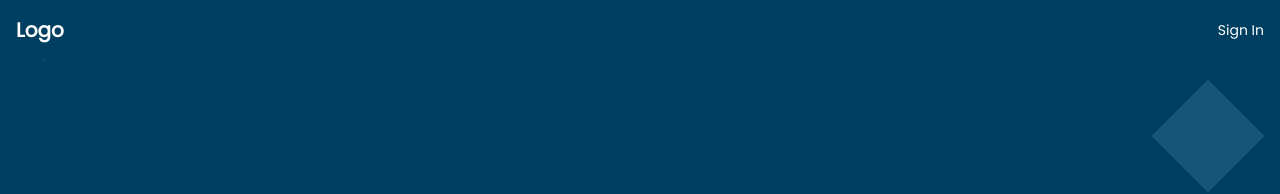
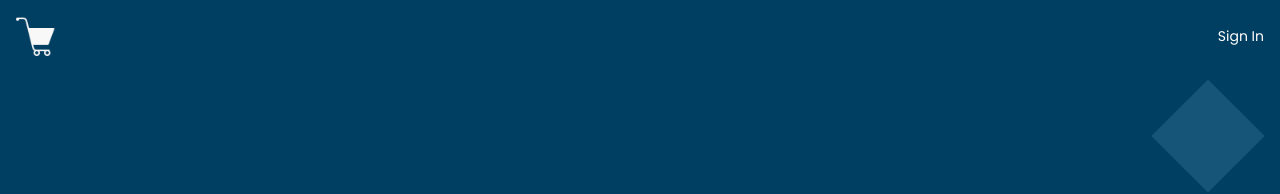
Before and after one commit to sahathiya/ProductManagement, a React (Vite) app in the folder Client/: page / in a window 1280 px wide. Shown: the top 194 px of the page. Built offline with nearby package versions, Linux system fonts and the light colour scheme.

Commit message:
set up the icon

```diff
--- a/Client/src/components/Navbar.jsx
+++ b/Client/src/components/Navbar.jsx
@@ -64,11 +64,11 @@ function Navbar() {
       <div className="max-w-screen-xl mx-auto flex items-center justify-between p-4">
         {activeUser === null ? (
           <div className="w-1/3" onClick={() => navigate("/")}>
-            <h1 className="text-white text-xl font-bold">Logo</h1>
+             <img src={cart} className="w-10 h-10 object-contain" alt="Logo"/>
           </div>
         ) : (
           <div className="w-1/3" onClick={() => navigate("/dashboard")}>
-            {/* <h1 className="text-white text-xl font-bold">Logo</h1> */}
+
             <img src={cart} className="w-10 h-10 object-contain" alt="Logo"/>
           </div>
         )}
```
